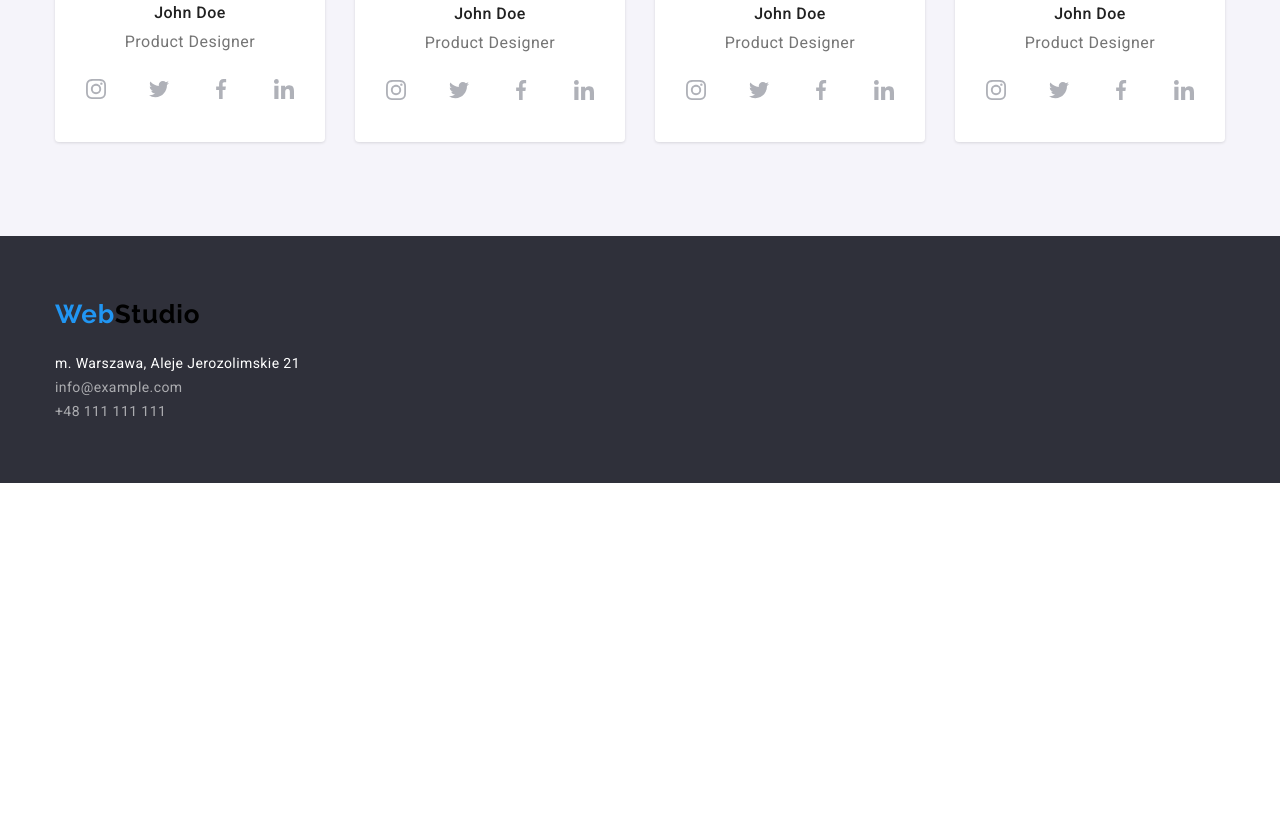
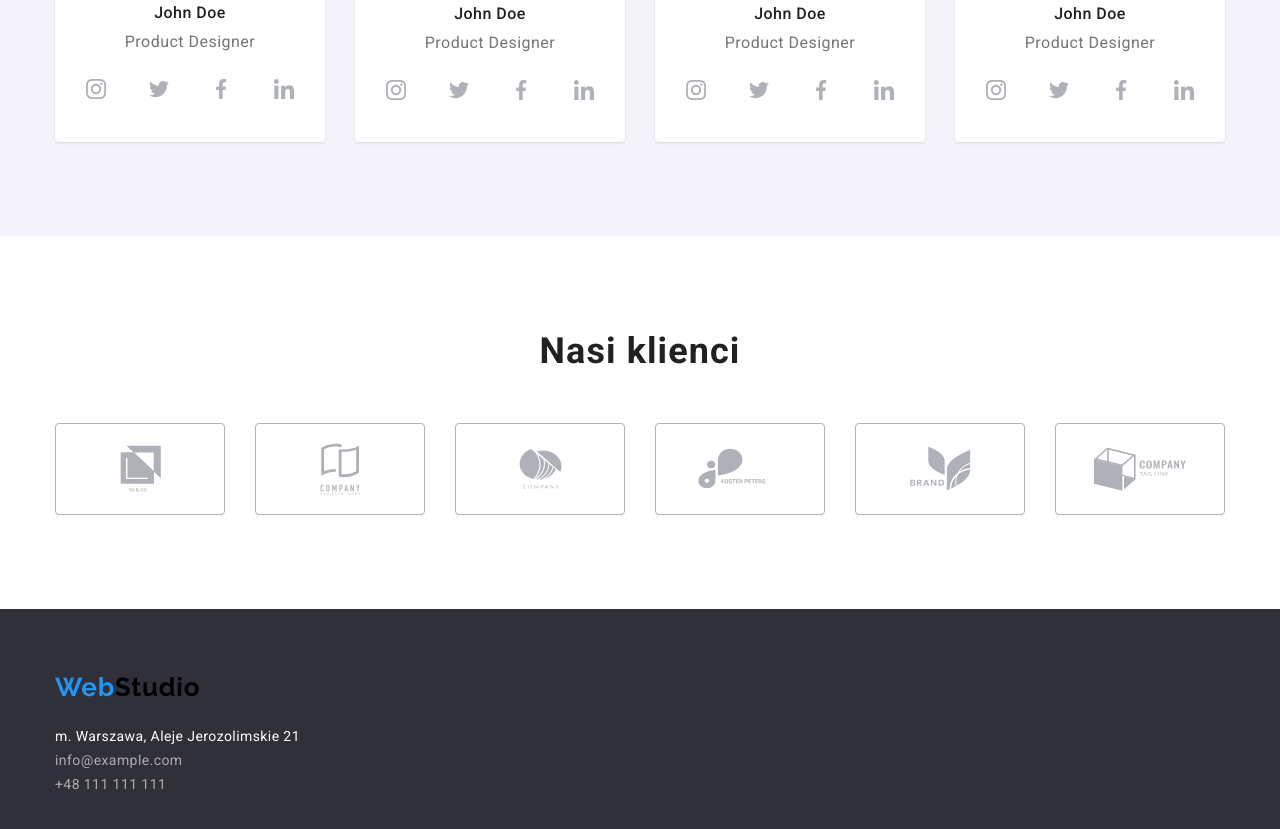
Before and after one commit to bartek1190/goit-markup-hw-04, a plain HTML site: page index.html in a window 1280 px wide. Shown: the part 2072-2901 px from the top of the page. Before the commit the page ends 2555 px from the top, so only its background shows below. Drawn offline with nearby package versions, Linux system fonts and the light colour scheme.

Commit message:
klients ikons

```diff
--- a/css/style.css
+++ b/css/style.css
@@ -384,3 +384,35 @@ img {
 .magic-icon:focus .real-icon {
   fill: #ffffff;
 }
+.our-clients-liststyle {
+  list-style: none;
+  display: flex;
+  justify-content: space-between;
+  gap: 30px;
+}
+.our-clients-title {
+  margin-bottom: 50px;
+  font-size: 36px;
+  line-height: 1.2em;
+  letter-spacing: 0.03em;
+  text-align: center;
+}
+.clients-container-icon {
+  height: 92px;
+  width: 170px;
+  border-radius: 4px;
+  border: 1px solid var(--icon-color);
+  display: flex;
+  align-items: center;
+  justify-content: center;
+}
+.color-fill {
+  fill: var(--icon-color);
+}
+.color-gill {
+  fill: var(--general-blue-color);
+}
+.clients-container-icon:hover .color-gill,
+.clients-container-icon:focus .color-gill {
+  fill: var(--general-blue-color);
+}
--- a/index.html
+++ b/index.html
@@ -324,6 +324,43 @@
           </section>
         </section>
       </section>
+      <section class="container section">
+        <h2 class="our-clients-title">Nasi klienci</h2>
+        <nav>
+          <ul class="our-clients-liststyle">
+            <li class="clients-container-icon">
+              <svg class="color-fill" width="41" height="47">
+                <use href="./images/icons.svg#icon-yaco"></use>
+              </svg>
+            </li>
+            <li class="clients-container-icon">
+              <svg class="color-fill" width="40" height="52">
+                <use href="./images/icons.svg#icon-company"></use>
+              </svg>
+            </li>
+            <li class="clients-container-icon">
+              <svg class="color-fill" width="43" height="41">
+                <use href="./images/icons.svg#icon-companytwo"></use>
+              </svg>
+            </li>
+            <li class="clients-container-icon">
+              <svg class="color-fill" width="84" height="41">
+                <use href="./images/icons.svg#icon-foster"></use>
+              </svg>
+            </li>
+            <li class="clients-container-icon">
+              <svg class="color-fill" width="63" height="45">
+                <use href="./images/icons.svg#icon-brand"></use>
+              </svg>
+            </li>
+            <li class="clients-container-icon">
+              <svg class="color-fill" width="94" height="44">
+                <use href="./images/icons.svg#icon-companytagline"></use>
+              </svg>
+            </li>
+          </ul>
+        </nav>
+      </section>
     </main>
     <footer class="fotter-container">
       <section class="container section-two">
```
